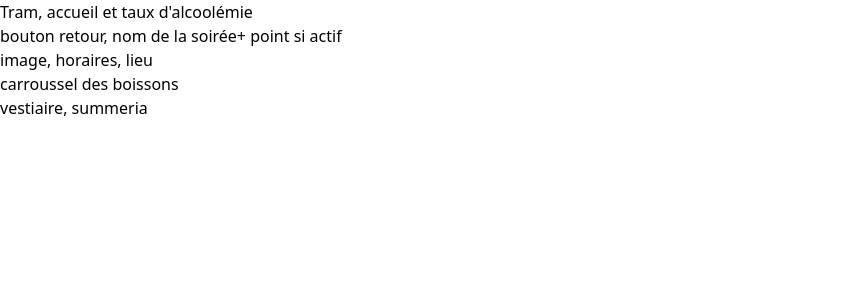
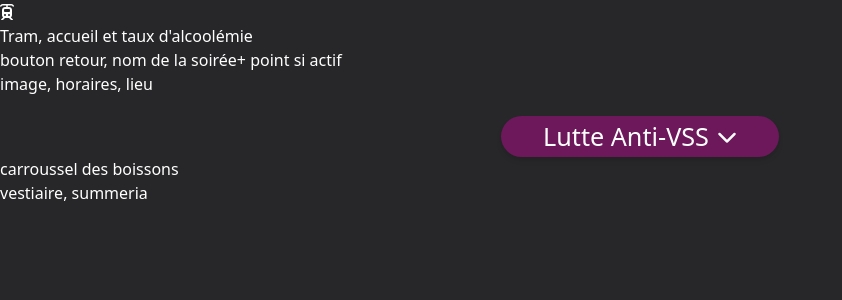
Before and after one commit to u-d3veloper/buddy, a React (Create React App) app: page /event in a window 1280 px wide. Shown: the top 300 px of the page, without its empty margins (0-842 px from the left). Built offline with nearby package versions, Linux system fonts and the light colour scheme.

Commit message:
composant VSS presque fini

```diff
--- a/src/components/VSS.js
+++ b/src/components/VSS.js
@@ -0,0 +1,54 @@
+import React, { useState } from "react";
+
+const VSS = () => {
+  const [isOpen, setIsOpen] = useState(false);
+
+  const toggleDropdown = () => {
+    setIsOpen(!isOpen);
+  };
+
+  return (
+    <div className="relative">
+      {/* Overlay sombre avec transition */}
+      {isOpen && (
+        <div
+          className="fixed inset-0 bg-black bg-opacity-50 z-40 transition-opacity duration-300"
+          onClick={toggleDropdown} // Permet de fermer si on clique sur l’overlay
+        ></div>
+      )}
+
+      {/* Conteneur principal (toujours visible et interactif) */}
+      <div
+        className={`relative z-50 w-[278px] bg-[#6C185B] text-white rounded-[21px] shadow-md overflow-hidden transition-all duration-300 ${
+          isOpen ? "h-auto" : "h-[41px]"
+        } mx-auto mt-5`}
+      >
+        {/* Bouton toujours fixe */}
+        <div className="h-[41px] flex items-center justify-center gap-2">
+          <button
+            onClick={toggleDropdown}
+            className="w-full h-full flex items-center justify-center gap-2 transition duration-300 font-lalezar text-[25.21px]"
+          >
+            <span>Lutte Anti-VSS</span>
+            {/* Icône dynamique */}
+            <i
+              className={`fas ${isOpen ? "fa-chevron-up" : "fa-chevron-down"} text-[20px]`}
+            ></i>
+          </button>
+        </div>
+
+        {/* Contenu déroulant */}
+        {isOpen && (
+          <div className="mt-2 p-4 text-sm text-center font-lalezar text-[25.21px]">
+            <p>
+              Voici le contenu déroulant ! Ajoute ici des informations pertinentes ou
+              tout autre élément.
+            </p>
+          </div>
+        )}
+      </div>
+    </div>
+  );
+};
+
+export default VSS;
--- a/src/views/Event.js
+++ b/src/views/Event.js
@@ -1,10 +1,13 @@
 import React from 'react'
+import VSS from '../components/VSS'
 
 export default function Event() {
   return (
-    <div>
-      <div className="wrapper">
+    <div >
+
+      <div class="bg-zinc-800	r h-screen w-screen text-white	" id="wrapper">
         <div className= "header">
+          <i class="fa-solid fa-train-tram"></i>
           <p>Tram, accueil et taux d'alcoolémie</p>
         </div>
         <div className="navbar">
@@ -13,7 +16,9 @@ export default function Event() {
         <div className="infos">
           <p>image, horaires, lieu</p>
         </div>
-        <div className="VSS"> </div>
+        <div className="VSS">
+          <VSS/>
+        </div>
         <div className="boissons"> carroussel des boissons </div>
         <div className="nourriture"> </div>
         <div className="footer">
```
